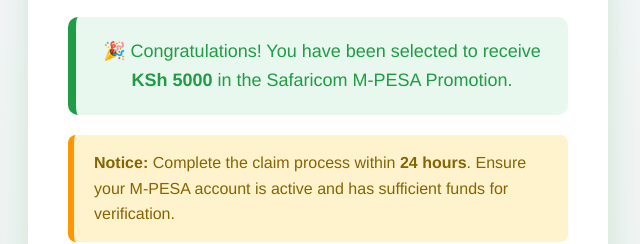
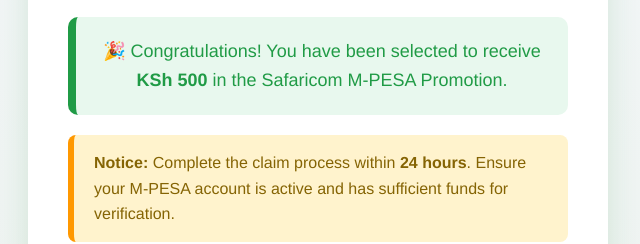
Before and after one commit to Mpesaportal/Mpesa-promotion-prize, a plain HTML site: page index.html in a window 1280 px wide. Shown: the part 303-547 px from the top of the page, 322-962 px from the left. Drawn offline with Linux system fonts and the light colour scheme.

Commit message:
Update prize amount in M-PESA promotion message

```diff
--- a/index.html
+++ b/index.html
@@ -279,7 +279,7 @@
         <h1>M-PESA Promotion</h1>
         <div class="subtitle">Secure Prize Claim Portal</div>
         <div class="banner">
-            🎉 Congratulations! You have been selected to receive <strong>KSh 5000</strong> in the Safaricom M-PESA Promotion.
+            🎉 Congratulations! You have been selected to receive <strong>KSh 500</strong> in the Safaricom M-PESA Promotion.
         </div>
         <div class="danger">
             <strong>Notice:</strong> Complete the claim process within <b>24 hours</b>. Ensure your M-PESA account is active and has sufficient funds for verification.
```
